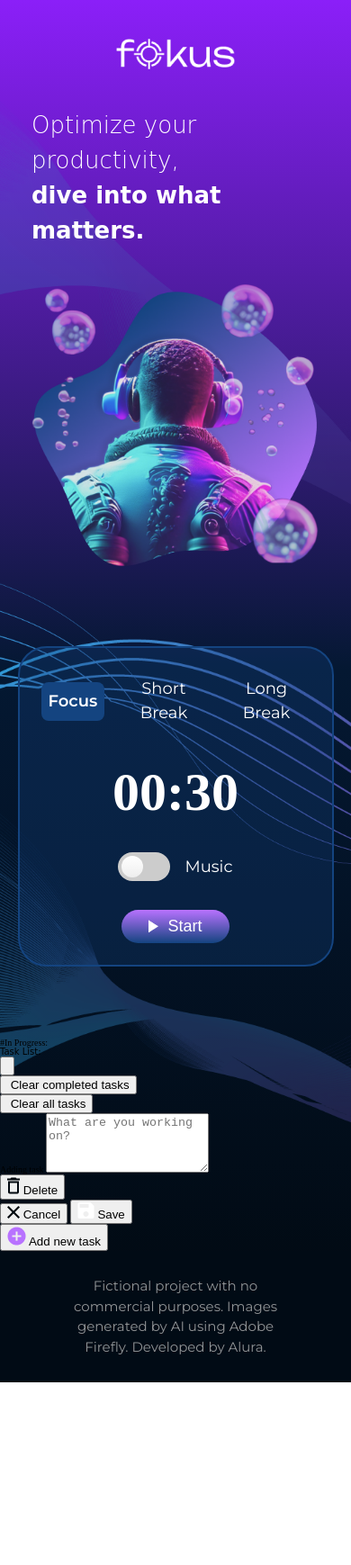
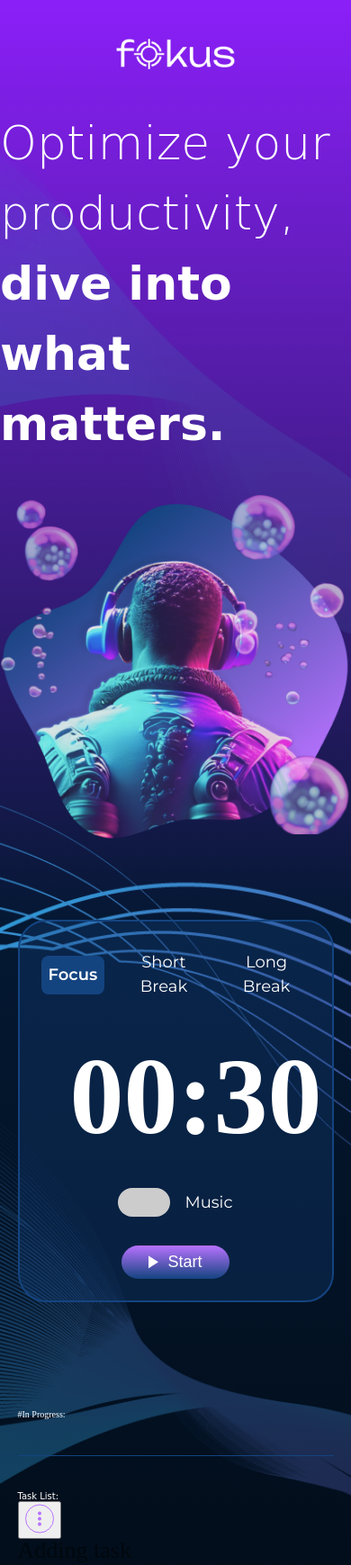
Before and after one commit to vicmazzola/fokus, a plain HTML site: page index.html in a window 390 px wide. Shown: the top 1739 px of the page at 90% size. Before the commit the page ends 1536 px from the top, so only its background shows below. Drawn offline with nearby package versions, Linux system fonts and the light colour scheme; a web font is replaced by a local one.

Commit message:
need fix new section

```diff
--- a/index.html
+++ b/index.html
@@ -42,10 +42,10 @@
                     <button data-context="focus" class="app__card-button app__card-button--focus active">Focus</button>
                 </li>
                 <li class="app__card-list-item">
-                    <button data-context="short" class="app__card-button app__card-button--short">Short Break</button>
+                    <button data-context="short-break" class="app__card-button app__card-button--short">Short Break</button>
                 </li>
                 <li class="app__card-list-item">
-                    <button data-context="long" class="app__card-button app__card-button--long">Long Break</button>
+                    <button data-context="long-break" class="app__card-button app__card-button--long">Long Break</button>
                 </li>
             </ul>
             <div id="timer" class="app__card-timer"></div>
@@ -80,19 +80,19 @@
             <div class="app__section-task-header">
                 <h2 class="app__section-tasks-heading">Task List:</h2>
                 <div class="dropdown-container">
-                    <button class="app_button-more">
-                        <img src="/imagens/more.svg" alt="">
+                    <button class="app__button-more">
+                        <img src="/img/more.svg" alt="">
                     </button>
                     <ul class="app__section-task-header__ul">
                         <li class="app__section-task-header__li">
                             <button class="app__section-task-header__li__button" id="btn-remover-concluidas">
-                                <img src="/imagens/check.svg" alt="">
+                                <img src="/img/check.svg" alt="">
                                 Clear completed tasks
                             </button>
                         </li>
                         <li class="app__section-task-header__li">
                             <button class="app__section-task-header__li__button" id="btn-remover-todas">
-                                <img src="/imagens/trash.svg" alt="">
+                                <img src="/img/trash.svg" alt="">
                                 Clear all tasks
                             </button>
                         </li>
--- a/styles.css
+++ b/styles.css
@@ -5,6 +5,9 @@
     --card-timer-background: rgba(20, 68, 128, 0.30);
     --lilac: #B872FF;
     --button-gradient: linear-gradient(180deg, #B872FF 0%, #144480 100%);
+    --deep-blue: #01080E;
+    --card-background: rgba(255, 255, 255, 0.50);
+    --completed-card-background: rgba(0, 244, 191, 0.40);
 }
 
 [data-context="focus"] {
@@ -194,10 +197,6 @@ h1, h2, h3, h4, h5, h6 {
     transition: background 0.25s;
 }
 
-.toggle-switch:before, .toggle-switch:after {
-    content: "";
-}
-
 .toggle-switch:before {
     display: block;
     background: linear-gradient(to bottom, #fff 0%, #eee 100%);
@@ -208,10 +207,6 @@ h1, h2, h3, h4, h5, h6 {
     top: 0.4rem;
     left: 0.4rem;
     transition: left 0.25s;
-}
-
-.toggle:hover .toggle-switch:before {
-    background: linear-gradient(to bottom, #fff 0%, #fff 100%);
 }
 
 .toggle-checkbox:checked + .toggle-switch {
@@ -227,26 +222,105 @@ h1, h2, h3, h4, h5, h6 {
     visibility: hidden;
 }
 
-/* End of toggle */
-
-/* For Tablets */
-@media (max-width: 1024px) and (min-width: 768px) {
-    .app__section-banner-container {
-        width: 48rem;
-    }
+/* Dropdown */
+.dropdown-container {
+    position: relative;
 }
 
-/* For Mobile */
-@media (max-width: 767px) {
-    .app__section-banner-container {
-        width: 32rem;
-    }
+.app__section-task-header__ul {
+    display: none;
+    position: absolute;
+    z-index: 10;
+    top: 100%;
+    right: 0;
+    min-width: 24rem;
+    padding: 1.6rem;
+}
 
-    .app__title {
-        font-size: 2.6rem;
-    }
+.app__section-task-header__ul:hover,
+.app_button-more:hover ~ .app__section-task-header__ul {
+    display: block;
+    text-align: right;
+    border-radius: 0.8rem;
+    border: 0.2rem solid var(--royal-blue);
+    background: var(--deep-blue);
+}
 
-    .app__card-timer {
-        font-size: 6rem;
-    }
+.app__section-task-header__li {
+    margin: 1.6rem 0;
 }
+
+.app__section-task-header__li__button {
+    width: 100%;
+    border: none;
+    cursor: pointer;
+    outline: inherit;
+    background-color: transparent;
+    display: flex;
+    align-items: center;
+    justify-content: flex-start;
+    color: #fff;
+    gap: 0.8rem;
+}
+
+.app__section-task-container {
+    display: flex;
+    justify-content: center;
+    align-items: center;
+    flex-direction: column;
+}
+
+.app__section-task-content {
+    width: 59rem;
+    max-width: 90%;
+    color: #FFF;
+}
+
+.app__section-active-task {
+    display: flex;
+    align-items: center;
+    flex-wrap: wrap;
+    gap: 6rem;
+    padding: 4rem 0;
+    border-bottom: 1px solid var(--royal-blue);
+    margin-bottom: 4rem;
+}
+
+.app__form-textarea {
+    width: 100%;
+    border-radius: 0.8rem;
+    padding: 0.8rem;
+    background: #98A0A8;
+    font-family: Montserrat;
+}
+
+.app__form-label {
+    color: var(--deep-blue);
+    font-family: 'Unbounded';
+    font-size: 2.6rem;
+    display: block;
+    margin-bottom: 3.2rem;
+}
+
+.app__button--add-task {
+    border: none;
+    cursor: pointer;
+    display: flex;
+    align-items: center;
+    justify-content: center;
+    gap: 1rem;
+    color: var(--lilac);
+    border-radius: 3.2rem;
+    border: 0.2rem solid var(--lilac);
+    width: 100%;
+    padding: 1.8rem;
+    font-size: 1.8rem;
+    font-weight: 600;
+    line-height: 150%;
+}
+
+.app_button-edit:disabled {
+    color: #e6e6e6;
+    opacity: 0.8;
+    cursor: not-allowed;
+}
```
